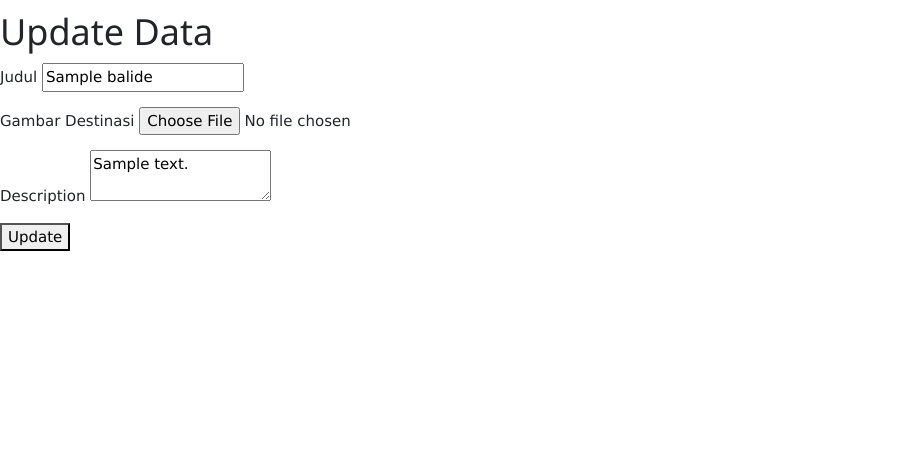
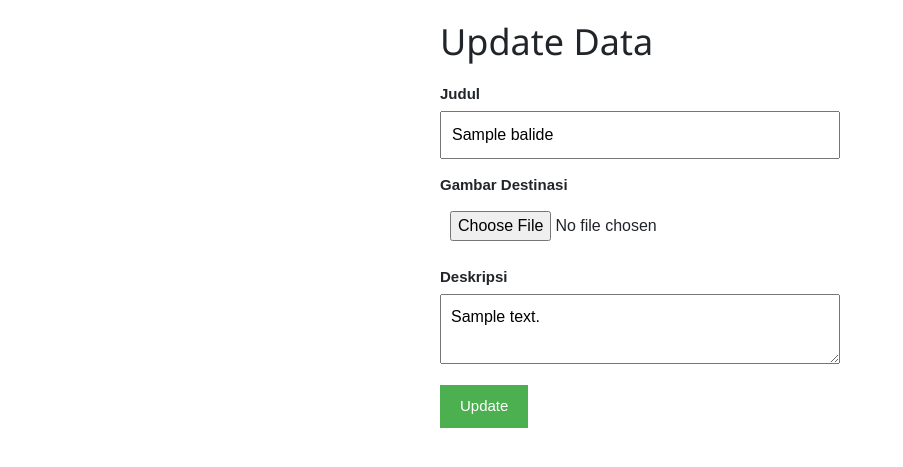
Before and after one commit to larrras/BaliDest, a Flask app: page /updates in a window 1280 px wide. Shown: the top 467 px of the page, without its empty margins (0-903 px from the left). Run offline with Flask 3, Linux system fonts and the light colour scheme; a database or web service that is not in the repository returns one stand-in record (values such as "Sample title"); some libraries are stand-ins or nearby versions; some web fonts are replaced.

Commit message:
mengubah tampilan update

```diff
--- a/app.py
+++ b/app.py
@@ -13,6 +13,9 @@ import jwt
 from datetime import datetime,timedelta
 import hashlib
 from werkzeug.utils import secure_filename
+import logging
+
+
 
 
 
@@ -30,6 +33,8 @@ client = MongoClient('mongodb+srv://randhyar955:Ardiansyah955@cluster0.vr2df0r.m
 db = client.dbbalidest
 
 app=Flask(__name__)
+
+app.logger.setLevel(logging.INFO)
 
 app.config['TEMPLATES_AUTO_RELOAD'] =True
 app.config['UPLOAD_FOLDER'] = './static/profiL_admin'
@@ -222,6 +227,7 @@ def hapus():
     return redirect('/input_destinasi')
 
 
+
 @app.route('/userhomes')
 def userhomes():
     token_receive = request.cookies.get('mytoken')
@@ -229,8 +235,10 @@ def userhomes():
         payload = jwt.decode(token_receive, SECRET_KEY, algorithms=['HS256'])
         user_info = db.user.find_one({'id': payload['id']})
         balidest = db.balides.find()  # Mengambil semua data dari koleksi 'balides'
-        print(balidest)
-        return render_template('userhomes.html', nickname=user_info['nick'], balidest=balidest, is_admin=False)
+
+        app.logger.info('Nilai balidest: %s', balidest)
+
+        return render_template('userhomes.html', balidest=balidest, nickname=user_info['nick'])
     except jwt.ExpiredSignatureError:
         return redirect(url_for('login', msg="Login Sudah Kadaluarsa"))
     except jwt.exceptions.DecodeError:
--- a/templates/update.html
+++ b/templates/update.html
@@ -26,13 +26,61 @@
     <link rel="stylesheet" href="https://www.w3schools.com/w3css/4/w3.css">
     <link rel="stylesheet" href="https://cdnjs.cloudflare.com/ajax/libs/font-awesome/4.7.0/css/font-awesome.min.css">
 
+    <style>
+        body {
+            font-family: Arial, sans-serif;
+            margin: 20px;
+        }
+
+        h1 {
+            margin-bottom: 20px;
+        }
+
+        form {
+            width: 400px;
+            margin: 0 auto;
+        }
+
+        .mb-3 {
+            margin-bottom: 20px;
+        }
+
+        label {
+            display: block;
+            font-weight: bold;
+            margin-bottom: 5px;
+        }
+
+        input[type="text"],
+        input[type="file"],
+        textarea {
+            width: 100%;
+            padding: 10px;
+            font-size: 16px;
+        }
+
+        button[type="submit"] {
+            padding: 10px 20px;
+            background-color: #4CAF50;
+            color: white;
+            border: none;
+            cursor: pointer;
+        }
+
+        button[type="submit"]:hover {
+            background-color: #45a049;
+        }
+    </style>
+
+
 </head>
 
 <body>
-  <h1>Update Data</h1>
+
 
     <form action="/updates" method="POST" enctype="multipart/form-data">
-    <input type="hidden" name="id" value="{{data['_id']}}">
+        <input type="hidden" name="id" value="{{ data['_id'] }}">
+        <h1>Update Data</h1>
         <div class="mb-3">
             <label for="judul">Judul</label>
             <input type="text" name="judul" value="{{ data.judul }}" required>
@@ -42,13 +90,12 @@
             <input type="file" name="file">
         </div>
         <div class="mb-3">
-          <label for="desc">Description</label>
+            <label for="desc">Deskripsi</label>
             <textarea name="desc" required>{{ data.desc }}</textarea>
         </div>
         <button type="submit">Update</button>
     </form>
 
-
 </body>
 
 </html>
--- a/templates/userhomes.html
+++ b/templates/userhomes.html
@@ -267,7 +267,7 @@
                 {% for data in balidest %}
                 <div class="col-md-4">
                     <div class="card mb-3">
-                        <img src="{{ url_for('static', filename=data.file) }}" class="card-img-top" alt="Card Image">
+                        <img src="{{ url_for('static', filename= data.file) }}" class="card-img-top" alt="Card Image">
                         <div class="card-body">
                             <h5 class="card-title">{{ data.judul }}</h5>
                             <p class="card-text">{{ data.desc }}</p>
```
Also changed, not shown: templates/homeadm.html (+46 -10 lines), static/file-2023-06-17-22-10-52.jpeg (added), static/file-2023-06-17-22-14-31.jpg (added), static/file-2023-06-17-22-15-54.jpg (added), static/file-2023-06-17-22-17-05.jpg (added), static/file-2023-06-17-22-19-31.jpeg (added), static/file-2023-06-17-23-24-46.jpeg (added). Lines whose indentation alone changed are shown as unchanged.
